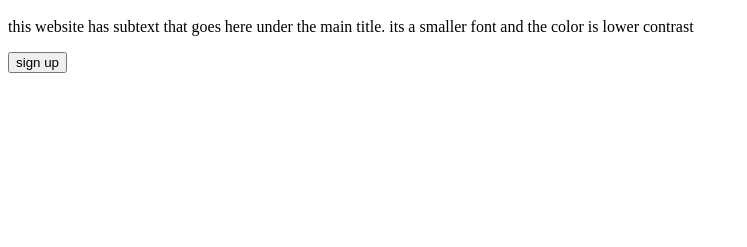
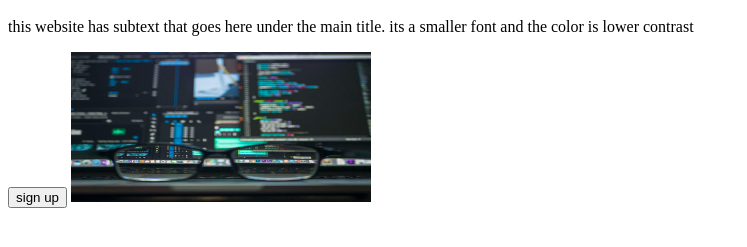
Before and after one commit to aidenscattergood/landing-page, a plain HTML site: page index.html in a window 1280 px wide. Shown: the part 139-386 px from the top of the page, without its empty margins (0-747 px from the left). Drawn offline with Linux system fonts and the light colour scheme.

Commit message:
Add image folder containing image and reference it in index.html

```diff
--- a/index.html
+++ b/index.html
@@ -15,5 +15,6 @@
 <h1>This website is awesome</h1>
 <p>this website has subtext that goes here under the main title. its a smaller font and the color is lower contrast </p>
 <button>sign up</button>
+<img src="./images/code_glasses.jpg" alt="glasses on a desk with computer showing code" width="300" height="150"
 </div>
 </html>
```
Also changed, not shown: images/code_glasses.jpg (added).
